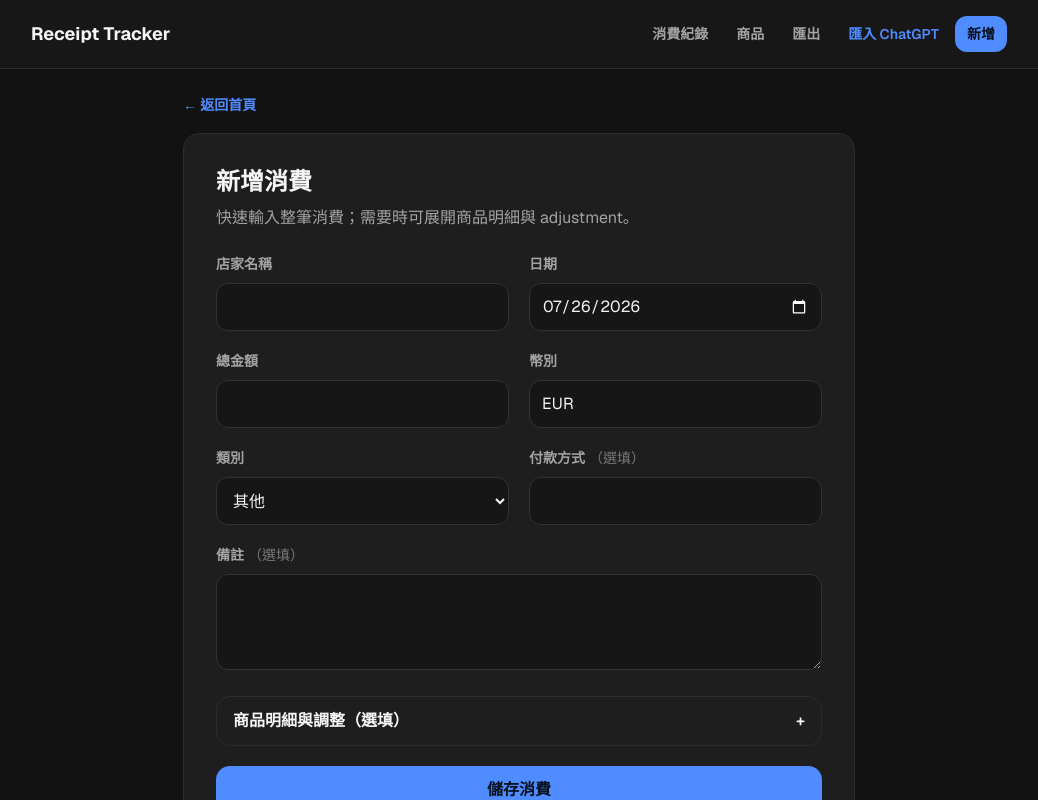
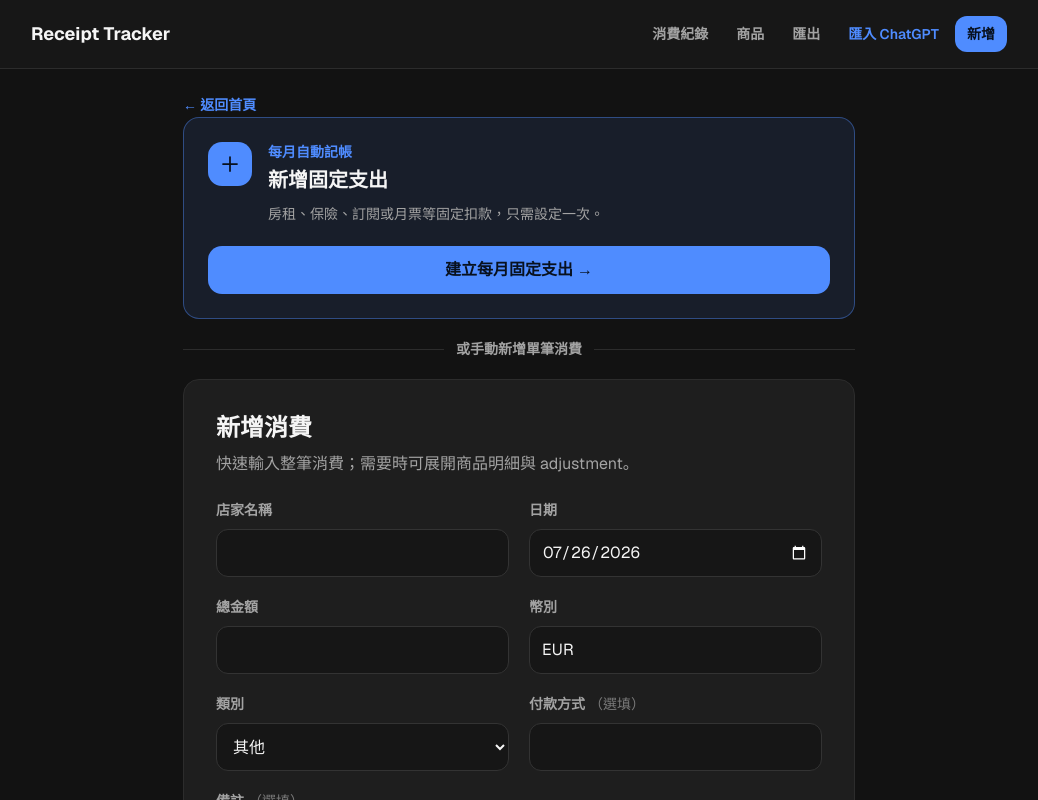
Before and after one commit to S-J-Lin/receipt-expense-tracker, a Next.js app: page /expenses/new in a window 1280 px wide. Shown: the top 800 px of the page, without its empty margins (121-1159 px from the left). Built offline with nearby package versions, Linux system fonts and the light colour scheme.

Commit message:
feat: surface recurring expenses in add flow

```diff
--- a/src/app/expenses/new/page.tsx
+++ b/src/app/expenses/new/page.tsx
@@ -1,12 +1,21 @@
 import Link from "next/link";
 import { ManualExpenseForm } from "@/components/manual-expense-form";
+import { UiIcon } from "@/components/ui-icon";
 
 export default async function NewExpensePage() {
   const today = new Intl.DateTimeFormat("en-CA", { timeZone: "Europe/Berlin" }).format(new Date());
   return (
-    <main className="flex-1 px-4 py-6 sm:px-6"><div className="mx-auto max-w-2xl">
+    <main className="flex-1 px-4 py-6 sm:px-6"><div className="mx-auto max-w-2xl space-y-5">
       <Link className="text-sm font-semibold text-indigo-600" href="/">← 返回首頁</Link>
-      <section className="mt-4 rounded-3xl border border-slate-200 bg-white p-5 shadow-sm sm:p-8">
+      <section className="rounded-3xl border border-indigo-200 bg-indigo-50 p-5 sm:p-6">
+        <div className="flex items-start gap-4">
+          <span className="flex h-11 w-11 shrink-0 items-center justify-center rounded-2xl bg-indigo-600 text-white"><UiIcon className="h-6 w-6" name="plus" /></span>
+          <div className="min-w-0 flex-1"><p className="text-sm font-semibold text-indigo-700">每月自動記帳</p><h2 className="mt-1 text-xl font-bold text-slate-950">新增固定支出</h2><p className="mt-2 text-sm leading-6 text-slate-600">房租、保險、訂閱或月票等固定扣款，只需設定一次。</p></div>
+        </div>
+        <Link className="mt-5 flex min-h-12 w-full items-center justify-center rounded-2xl bg-indigo-600 px-5 font-semibold text-white hover:bg-indigo-700" href="/recurring/new">建立每月固定支出 →</Link>
+      </section>
+      <div className="flex items-center gap-3 text-sm font-semibold text-slate-500"><span className="h-px flex-1 bg-slate-200" /><span>或手動新增單筆消費</span><span className="h-px flex-1 bg-slate-200" /></div>
+      <section className="rounded-3xl border border-slate-200 bg-white p-5 shadow-sm sm:p-8">
         <h1 className="text-2xl font-bold text-slate-950">新增消費</h1><p className="mt-2 text-slate-600">快速輸入整筆消費；需要時可展開商品明細與 adjustment。</p>
         <div className="mt-6"><ManualExpenseForm today={today} /></div>
       </section>
```
Also changed, not shown: 1 other file (tests, documents, lock files or other folders).
